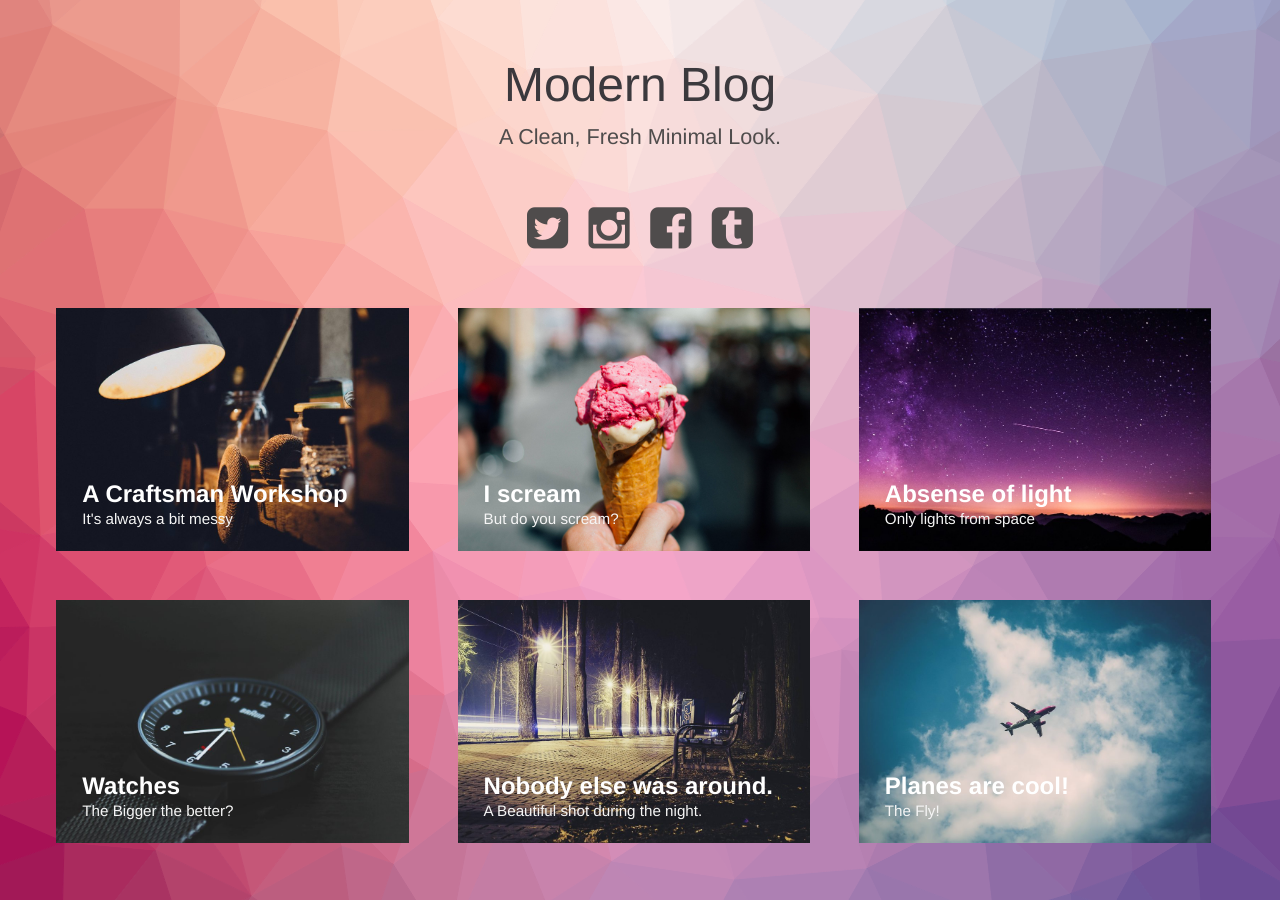
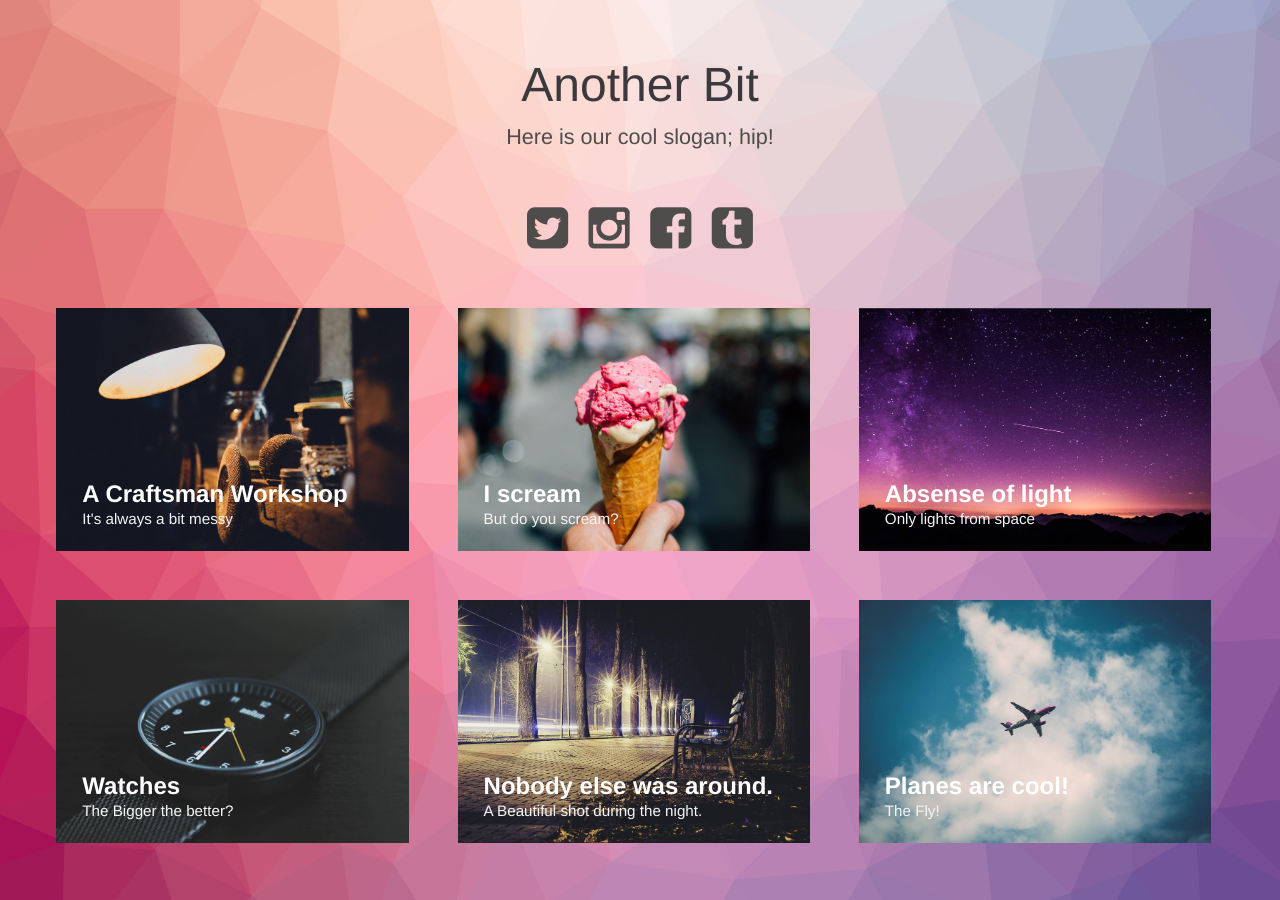
Before and after one commit to anotherbit/anotherbit.github.io, a Jekyll site: the page built from index.html, in a window 1280 px wide. Built offline with Jekyll 4.4.1, drawn with Linux system fonts in a browser that asks for light colours.

Commit message:
Updated title

```diff
--- a/index.html
+++ b/index.html
@@ -28,7 +28,7 @@ layout: compress
 <body class="body">
 <div class="container">
     <header class="header">
-        <h1>Modern Blog<span>A Clean, Fresh Minimal Look.</span></h1>
+        <h1>Another Bit<span>Here is our cool slogan; hip!</span></h1>
         <nav class="links">
             <a href="#"><i class="fa fa-twitter-square fa-3x"></i></a>
             <a href="#"><i class="fa fa-instagram fa-3x"></i></a>
```
